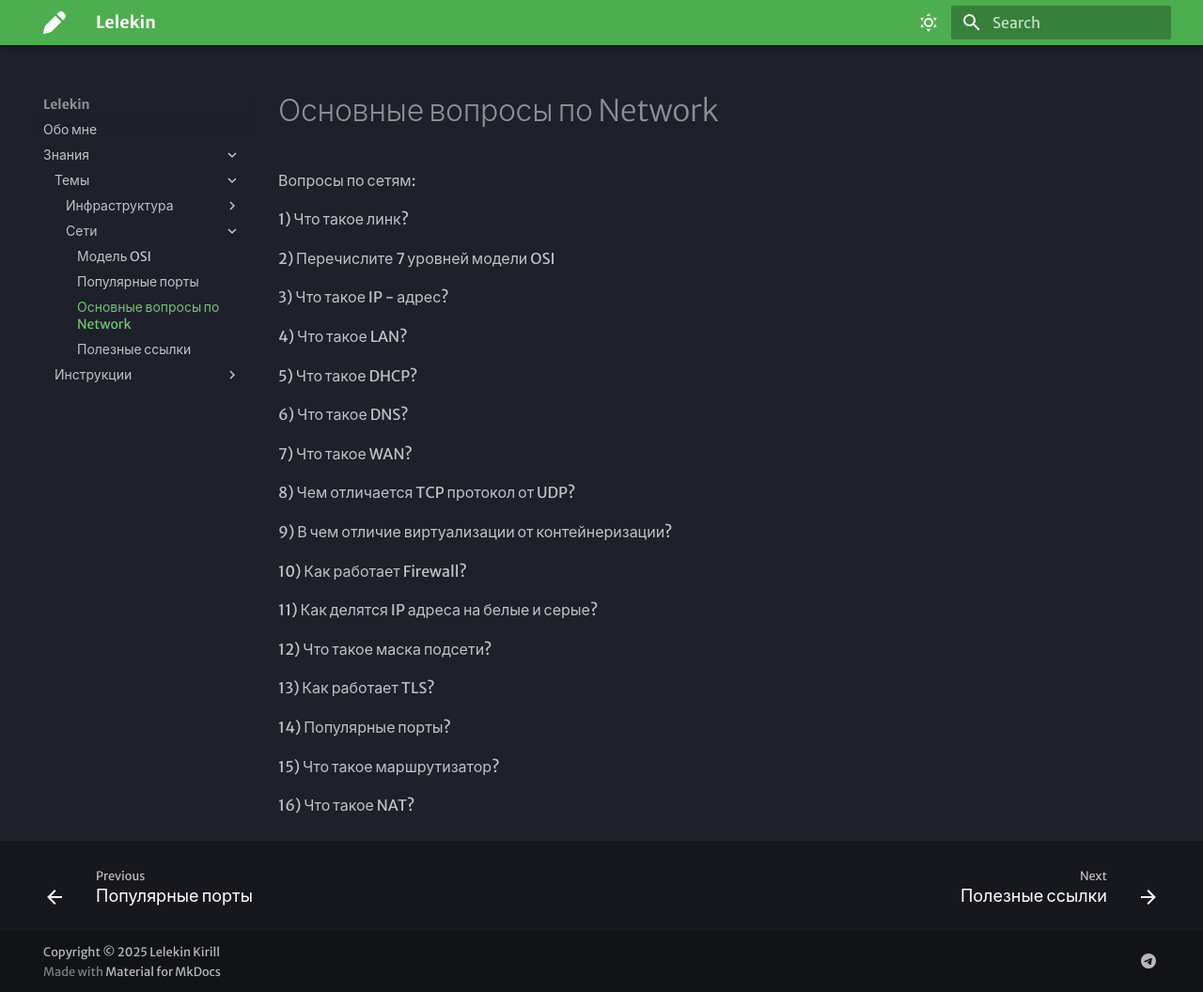
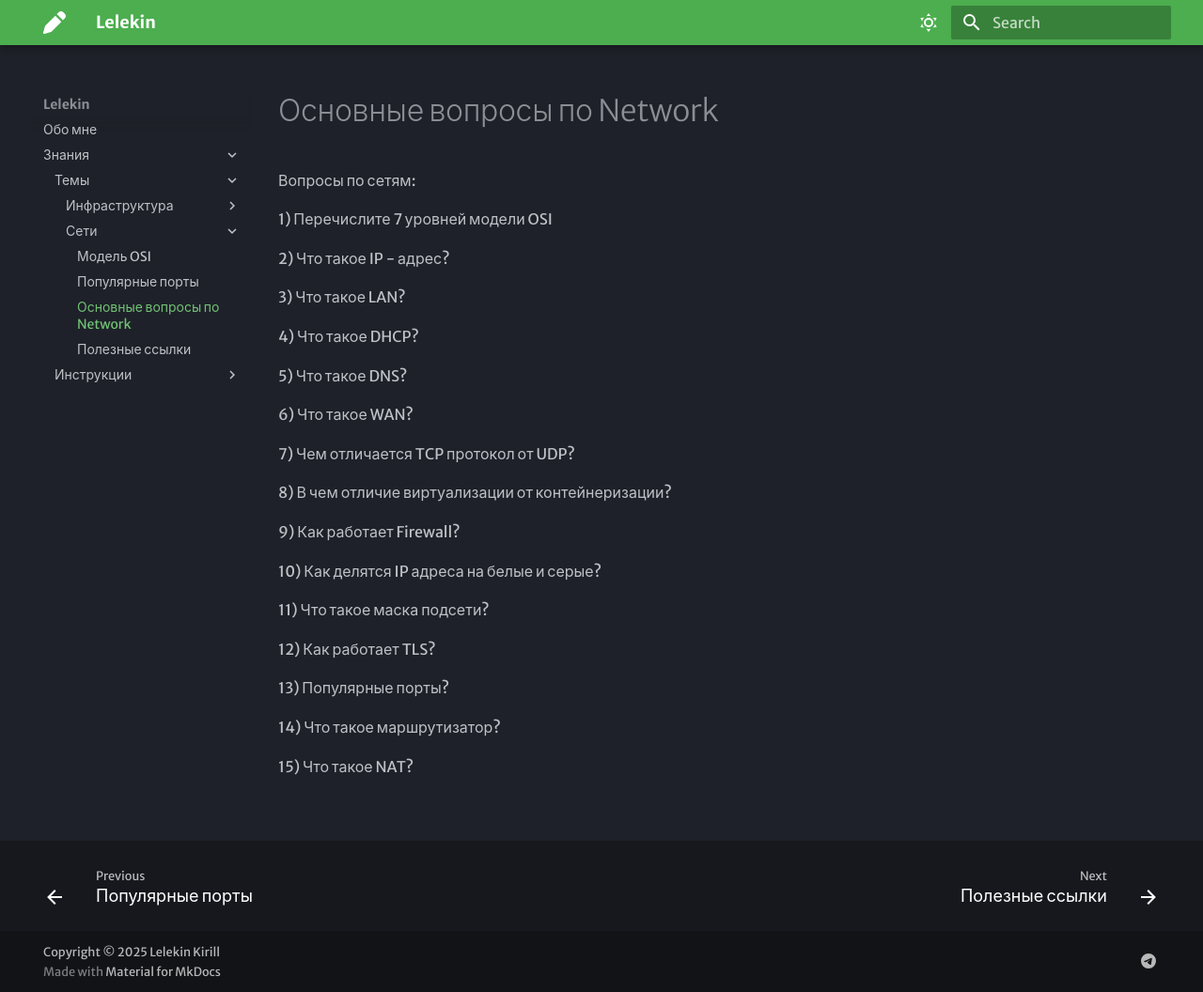
Before and after one commit to lelekinkirill96/mkdocs_portfolio, an MkDocs documentation site: the page built from docs/question/seti/questionsnetwork.md, in a window 1280 px wide and 1056 px high. Shown: the whole window at 94% size. Built offline with MkDocs 1.6.1 and Material for MkDocs 9.7.7, drawn with Linux system fonts in a browser that asks for light colours.

Commit message:
Adding information

```diff
--- a/docs/question/seti/questionsnetwork.md
+++ b/docs/question/seti/questionsnetwork.md
@@ -1,34 +1,33 @@
 Вопросы по сетям:
 
 
-1) Что такое линк?
 
-2) Перечислите 7 уровней модели OSI
+1) Перечислите 7 уровней модели OSI
 
-3) Что такое IP - адрес?
+2) Что такое IP - адрес?
 
-4) Что такое LAN?
+3) Что такое LAN?
 
-5) Что такое DHCP?
+4) Что такое DHCP?
 
-6) Что такое DNS?
+5) Что такое DNS?
 
-7) Что такое WAN?
+6) Что такое WAN?
 
-8) Чем отличается TCP протокол от UDP?
+7) Чем отличается TCP протокол от UDP?
 
-9) В чем отличие виртуализации от контейнеризации?
+8) В чем отличие виртуализации от контейнеризации?
 
-10) Как работает Firewall?
+9) Как работает Firewall?
 
-11) Как делятся IP адреса на белые и серые?
+10) Как делятся IP адреса на белые и серые?
 
-12) Что такое маска подсети?
+11) Что такое маска подсети?
 
-13) Как работает TLS?
+12) Как работает TLS?
 
-14) Популярные порты?
+13) Популярные порты?
 
-15) Что такое маршрутизатор?
+14) Что такое маршрутизатор?
 
-16) Что такое NAT?
+15) Что такое NAT?
```
Also changed, not shown: docs/question/seti/links.md (+2 -0 lines).
